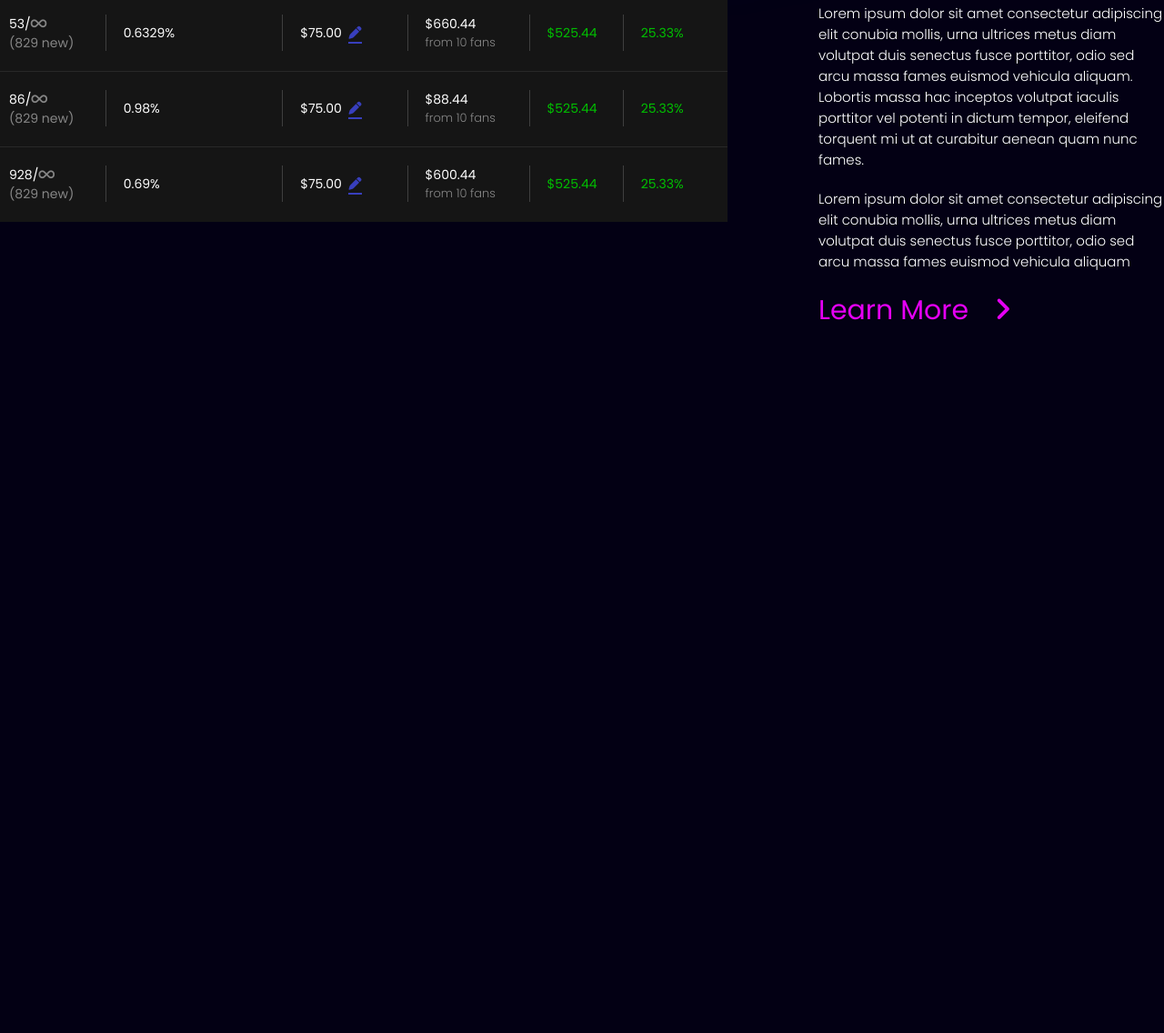
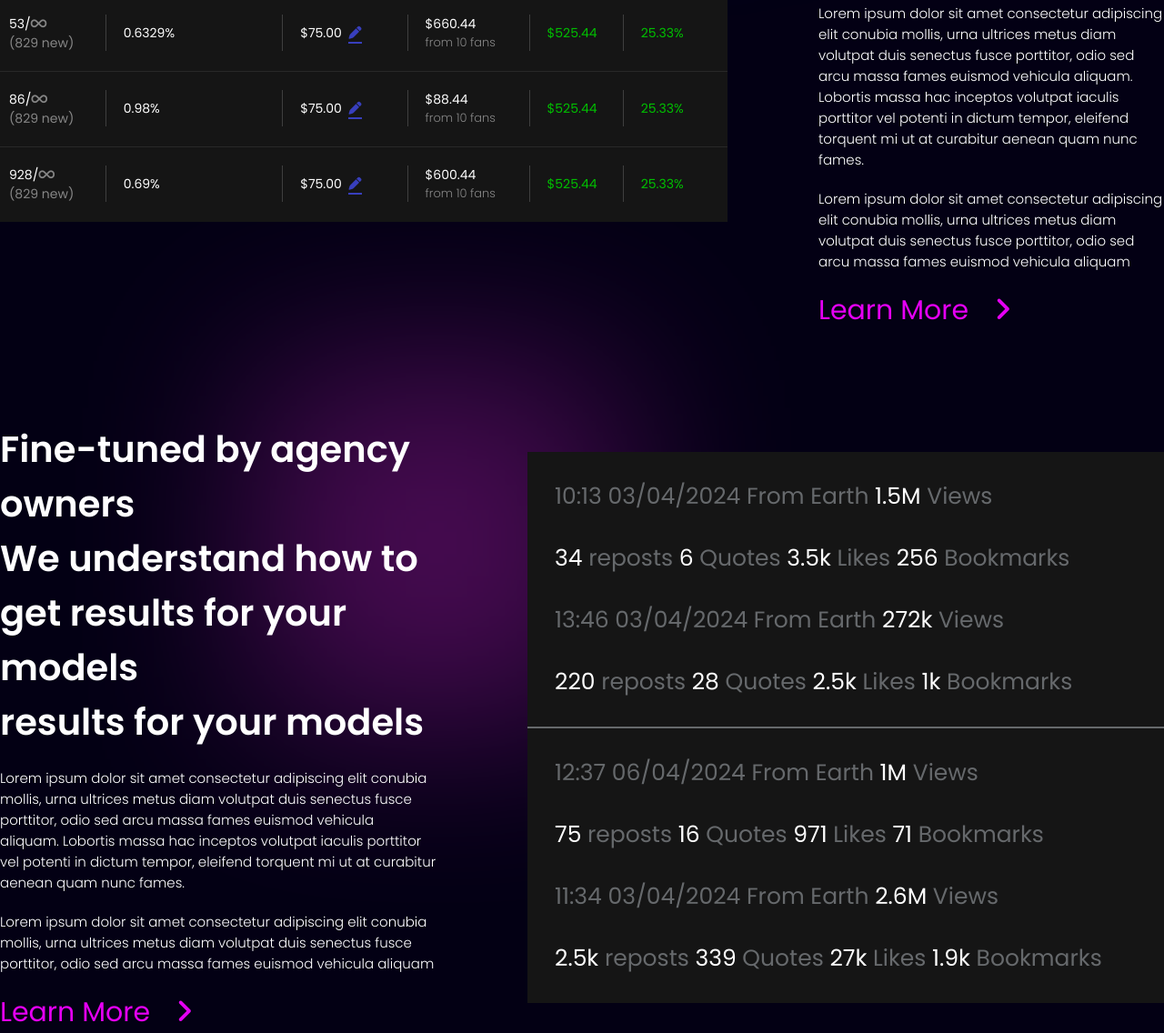
Before and after one commit to Abusyead/Twittery, a plain HTML site: page index.html in a window 1280 px wide. Shown: the part 1174-2310 px from the top of the page at 91% size. Before the commit the page ends 1538 px from the top, so only its background shows below. Drawn offline with Linux system fonts and the light colour scheme.

Commit message:
complete

```diff
--- a/index.html
+++ b/index.html
@@ -53,10 +53,13 @@
     </div>
 
 
+    <!-- content-01 code start here -->
+
+
     <section id="content-01">
         <div class="content-container">
-            <div class="rectangle">
-                <table class="rectagle-table">
+            <div class="content-01">
+                <table class="content-02-table">
                     <tr>
                         <th>Aims</th>
                         <th class="th-left-border">Claim/spend <i class="fa-regular fa-clock"></i></th>
@@ -136,5 +139,49 @@
             </div>
         </div>
     </section>
+
+    <section id="content-02">
+        <div class="content-container">
+            <div class="fine-tuned">
+                <h2>
+                    Fine-tuned by agency owners <br>
+                    We understand how to get results for your models
+                    <br>
+                    results for your models
+                </h2>
+                <p>
+                    Lorem ipsum dolor sit amet consectetur adipiscing elit conubia mollis, urna ultrices metus diam volutpat duis senectus fusce porttitor, odio sed arcu massa fames euismod vehicula aliquam. Lobortis massa hac inceptos volutpat iaculis porttitor vel potenti in dictum tempor, eleifend torquent mi ut at curabitur aenean quam nunc fames.
+                </p>
+                <p>
+                    Lorem ipsum dolor sit amet consectetur adipiscing elit conubia mollis, urna ultrices metus diam volutpat duis senectus fusce porttitor, odio sed arcu massa fames euismod vehicula aliquam
+                </p>
+
+                <h4>
+                    <a href="#">Learn More <i class="fa-solid fa-angle-right"></i></a>
+                </h4>
+            </div>
+            <div class="earth-view">
+                <div>
+                    <p>10:13 03/04/2024 From Earth <span>1.5M</span> Views</p>
+                    <p><span>34</span> reposts <span>6</span>  Quotes <span>3.5k</span>  Likes <span>256</span> Bookmarks</p>
+                </div>
+                <div>
+                    <p>13:46 03/04/2024 From Earth <span>272k</span> Views</p>
+                    <p><span>220</span> reposts <span>28</span>  Quotes <span>2.5k</span>  Likes <span>1k</span> Bookmarks</p>
+                </div>
+
+                <hr>
+                <div>
+                    <p>12:37 06/04/2024 From Earth <span>1M</span> Views</p>
+                    <p><span>75</span> reposts <span>16</span>  Quotes <span>971</span>  Likes <span>71</span> Bookmarks</p>
+                </div>
+                <div>
+                    <p>11:34 03/04/2024 From Earth <span>2.6M</span> Views</p>
+                    <p><span>2.5k</span> reposts <span>339</span>  Quotes <span>27k</span>  Likes <span>1.9k</span> Bookmarks</p>
+                </div>
+                <div class="earth-color"></div>
+            </div>
+        </div>
+    </section>
 </body>
 </html>
--- a/style.css
+++ b/style.css
@@ -212,17 +212,20 @@ li{
 }
 
 
+/* -- content-01 code start here -- */
+
+
 .content-container{
      max-width: 1600px;
      margin: auto;
      display: flex;
      align-items: center;
      justify-content: space-between;
-     gap: 80px;
+     gap: 100px;
      margin-top: 100px;
 }
 
-.rectangle{
+.content-01{
     position: relative;
     & table{
        min-width: 800px;
@@ -305,16 +308,11 @@ li{
 }
 
 
-
-
-
-
 .green{
     color: rgb(0, 192, 0);
 }
 .fine-tuned{
     text-align: left;
-    margin-left: 20px;
     & h2{
         font-size: 40px;
         font-weight: 600;
@@ -338,3 +336,41 @@ li{
         }
     }
 }
+
+
+/* content-02 code start here */
+
+.earth-view{
+    min-width: 700px;
+    font-size: 25px;
+    background-color: #151515;
+    position: relative;
+
+    & div{
+        & p{
+            color:#66696c ;
+            margin: 30px;
+
+            & span{
+                color: white;
+
+            }
+        }
+    }
+    hr{
+        border: 1px solid #66696c ;
+    }
+
+}
+.earth-color{
+    position: absolute;
+    width: 400px;
+    height: 400px;
+    background-color:#E224DB ;
+    position: absolute;
+    left: -300px;
+    top: -100px;
+    filter: blur(100px);
+    opacity: .3;
+    z-index: -1;
+}
```
